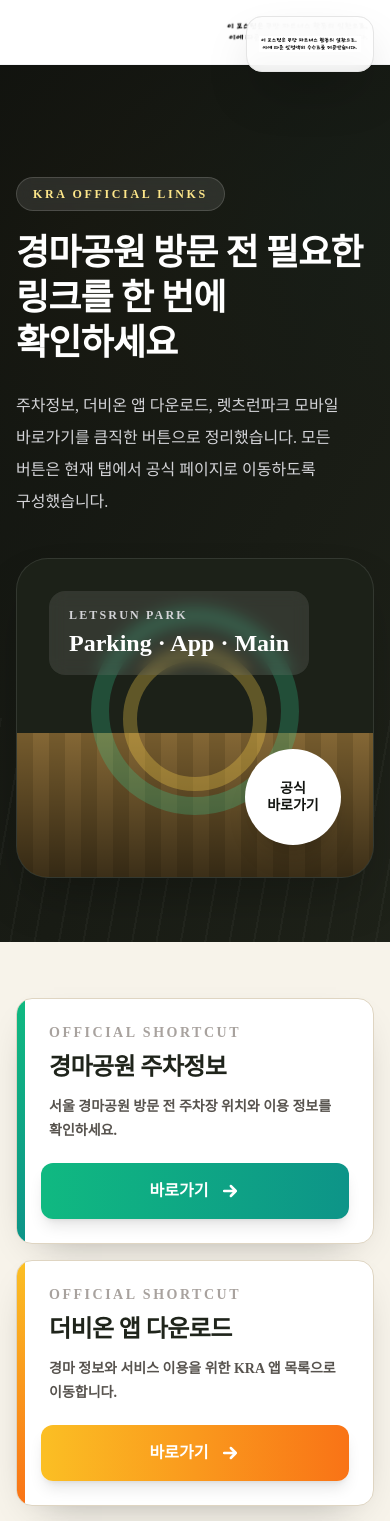
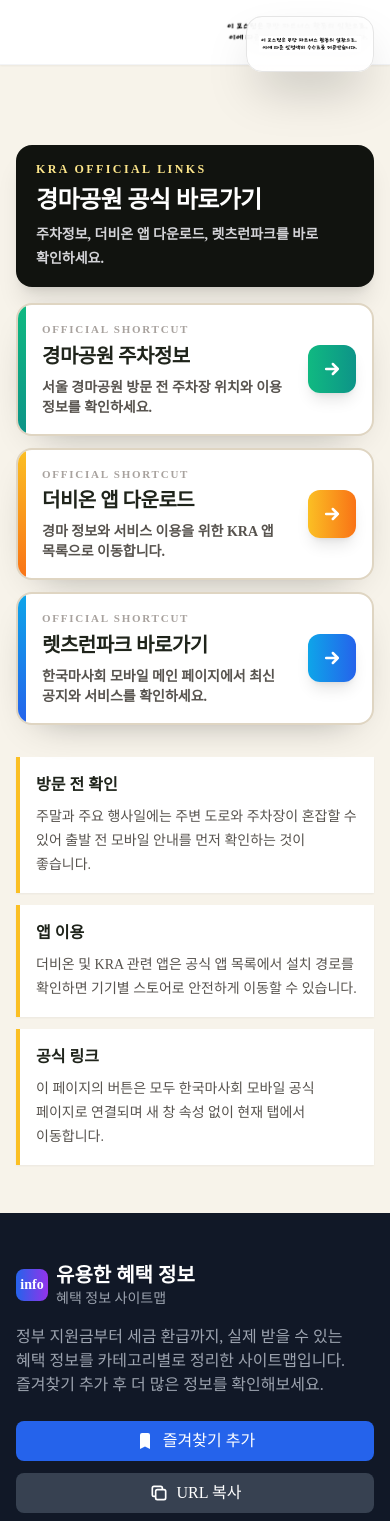
Before and after one commit to feel2174/blog-sitemap, a Next.js app: page /horse-racing-park in a window 390 px wide. Shown: the top 1521 px of the page. Built offline with nearby package versions, Linux system fonts and the light colour scheme; a web font is replaced by a local one.

Commit message:
Prioritize horse racing park links on mobile

```diff
--- a/src/app/horse-racing-park/page.tsx
+++ b/src/app/horse-racing-park/page.tsx
@@ -59,88 +59,55 @@ const infoItems = [
 
 export default function HorseRacingParkPage() {
   return (
-    <div className="min-h-screen bg-[#11130f] text-white">
+    <div className="min-h-screen bg-[#f7f3ea] text-[#1f241b]">
       <Header />
 
-      <main>
-        <section className="relative overflow-hidden px-4 pb-16 pt-28 sm:px-6 lg:px-8">
-          <div className="absolute inset-0">
-            <div className="absolute inset-0 bg-[linear-gradient(120deg,rgba(17,19,15,0.94),rgba(33,37,27,0.82)),radial-gradient(circle_at_20%_20%,rgba(245,158,11,0.20),transparent_32%),radial-gradient(circle_at_85%_15%,rgba(20,184,166,0.16),transparent_28%)]" />
-            <div className="absolute bottom-0 left-0 right-0 h-56 bg-[repeating-linear-gradient(100deg,rgba(255,255,255,0.05)_0,rgba(255,255,255,0.05)_2px,transparent_2px,transparent_24px)] opacity-60" />
+      <main className="px-4 pb-12 pt-20 sm:px-6 lg:px-8">
+        <section className="mx-auto max-w-3xl">
+          <div className="mb-4 rounded-2xl bg-[#11130f] px-5 py-4 text-white shadow-xl">
+            <p className="text-xs font-black uppercase tracking-[0.2em] text-amber-200">KRA Official Links</p>
+            <h1 className="mt-2 text-2xl font-black leading-tight tracking-tight sm:text-4xl">
+              경마공원 공식 바로가기
+            </h1>
+            <p className="mt-2 text-sm font-semibold leading-6 text-zinc-300">
+              주차정보, 더비온 앱 다운로드, 렛츠런파크를 바로 확인하세요.
+            </p>
           </div>
 
-          <div className="relative mx-auto grid max-w-6xl items-center gap-10 lg:grid-cols-[1.1fr_0.9fr]">
-            <div>
-              <p className="mb-5 inline-flex rounded-full border border-white/15 bg-white/10 px-4 py-2 text-xs font-black uppercase tracking-[0.22em] text-amber-200 backdrop-blur">
-                KRA Official Links
-              </p>
-              <h1 className="max-w-3xl text-4xl font-black leading-tight tracking-tight sm:text-6xl">
-                경마공원 방문 전 필요한 링크를 한 번에 확인하세요
-              </h1>
-              <p className="mt-6 max-w-2xl text-base font-medium leading-8 text-zinc-300 sm:text-lg">
-                주차정보, 더비온 앱 다운로드, 렛츠런파크 모바일 바로가기를 큼직한 버튼으로 정리했습니다.
-                모든 버튼은 현재 탭에서 공식 페이지로 이동하도록 구성했습니다.
-              </p>
-            </div>
-
-            <div className="relative min-h-[320px] overflow-hidden rounded-[2rem] border border-white/10 bg-[#1c2118] shadow-2xl">
-              <div className="absolute inset-x-0 bottom-0 h-36 bg-[linear-gradient(180deg,transparent,rgba(0,0,0,0.55)),repeating-linear-gradient(90deg,#755b2d_0,#755b2d_16px,#846735_16px,#846735_32px)]" />
-              <div className="absolute left-1/2 top-12 h-52 w-52 -translate-x-1/2 rounded-full border-[18px] border-emerald-400/25" />
-              <div className="absolute left-1/2 top-[5.5rem] h-36 w-36 -translate-x-1/2 rounded-full border-[14px] border-amber-300/30" />
-              <div className="absolute left-8 top-8 rounded-2xl bg-white/10 px-5 py-4 backdrop-blur">
-                <p className="text-xs font-bold uppercase tracking-[0.18em] text-zinc-300">LetsRun Park</p>
-                <p className="mt-1 text-2xl font-black text-white">Parking · App · Main</p>
-              </div>
-              <div className="absolute bottom-8 right-8 h-24 w-24 rounded-full bg-white text-[#11130f] shadow-xl">
-                <div className="flex h-full w-full items-center justify-center text-center text-sm font-black leading-tight">
-                  공식
-                  <br />
-                  바로가기
-                </div>
-              </div>
-            </div>
-          </div>
-        </section>
-
-        <section className="bg-[#f7f3ea] px-4 py-14 text-[#1f241b] sm:px-6 lg:px-8">
-          <div className="mx-auto max-w-5xl">
-            <div className="grid gap-4">
+          <div className="grid gap-3">
               {primaryLinks.map((link) => (
                 <a
                   key={link.href}
                   href={link.href}
-                  className={`group relative overflow-hidden rounded-2xl border border-[#dfd5c2] bg-white p-6 shadow-[0_14px_40px_-24px_rgba(0,0,0,0.45)] transition-all duration-300 ${link.border} hover:-translate-y-1 hover:shadow-[0_24px_55px_-30px_rgba(0,0,0,0.55)]`}
+                  className={`group relative overflow-hidden rounded-2xl border-2 border-[#dfd5c2] bg-white p-4 shadow-[0_14px_40px_-24px_rgba(0,0,0,0.45)] transition-all duration-300 sm:p-5 ${link.border} hover:-translate-y-1 hover:shadow-[0_24px_55px_-30px_rgba(0,0,0,0.55)]`}
                   aria-label={`${link.label} 공식 페이지로 이동`}
                 >
-                  <div className={`absolute left-0 top-0 h-full w-2 bg-gradient-to-b ${link.accent}`} />
-                  <div className="flex flex-col gap-5 sm:flex-row sm:items-center sm:justify-between">
-                    <div className="pl-2">
-                      <p className="text-sm font-black uppercase tracking-[0.18em] text-stone-400">Official Shortcut</p>
-                      <h2 className="mt-2 text-2xl font-black tracking-tight sm:text-3xl">{link.label}</h2>
-                      <p className="mt-3 max-w-2xl text-sm font-semibold leading-6 text-stone-600 sm:text-base">{link.description}</p>
+                  <div className={`absolute left-0 top-0 h-full w-2 bg-gradient-to-b ${link.accent}`} aria-hidden="true" />
+                  <div className="flex items-center justify-between gap-4 pl-2">
+                    <div className="min-w-0">
+                      <p className="text-[11px] font-black uppercase tracking-[0.16em] text-stone-400">Official Shortcut</p>
+                      <h2 className="mt-1 text-xl font-black tracking-tight sm:text-2xl">{link.label}</h2>
+                      <p className="mt-2 text-sm font-semibold leading-5 text-stone-600">{link.description}</p>
                     </div>
-                    <span className={`inline-flex shrink-0 items-center justify-center rounded-xl bg-gradient-to-r ${link.accent} px-6 py-4 text-base font-black text-white shadow-lg transition-transform duration-300 group-hover:translate-x-1`}>
-                      바로가기
-                      <svg className="ml-3 h-5 w-5" fill="none" stroke="currentColor" viewBox="0 0 24 24" aria-hidden="true">
+                    <span className={`inline-flex h-12 w-12 shrink-0 items-center justify-center rounded-xl bg-gradient-to-r ${link.accent} text-white shadow-lg transition-transform duration-300 group-hover:translate-x-1 sm:h-auto sm:w-auto sm:px-5 sm:py-3 sm:text-sm sm:font-black`}>
+                      <span className="hidden sm:inline">바로가기</span>
+                      <svg className="h-5 w-5 sm:ml-3" fill="none" stroke="currentColor" viewBox="0 0 24 24" aria-hidden="true">
                         <path strokeLinecap="round" strokeLinejoin="round" strokeWidth="3" d="M5 12h14m-6-6 6 6-6 6" />
                       </svg>
                     </span>
                   </div>
                 </a>
               ))}
-            </div>
           </div>
         </section>
 
-        <section className="bg-white px-4 py-16 text-[#1f241b] sm:px-6 lg:px-8">
-          <div className="mx-auto grid max-w-5xl gap-6 md:grid-cols-3">
+        <section className="mx-auto mt-8 grid max-w-3xl gap-3 md:grid-cols-3">
             {infoItems.map((item) => (
-              <article key={item.title} className="border-l-4 border-amber-400 bg-stone-50 p-6">
-                <h3 className="text-xl font-black">{item.title}</h3>
-                <p className="mt-4 text-sm font-medium leading-7 text-stone-600">{item.body}</p>
+              <article key={item.title} className="border-l-4 border-amber-400 bg-white p-4 shadow-sm">
+                <h3 className="text-base font-black">{item.title}</h3>
+                <p className="mt-2 text-sm font-medium leading-6 text-stone-600">{item.body}</p>
               </article>
             ))}
-          </div>
         </section>
       </main>
 
```
